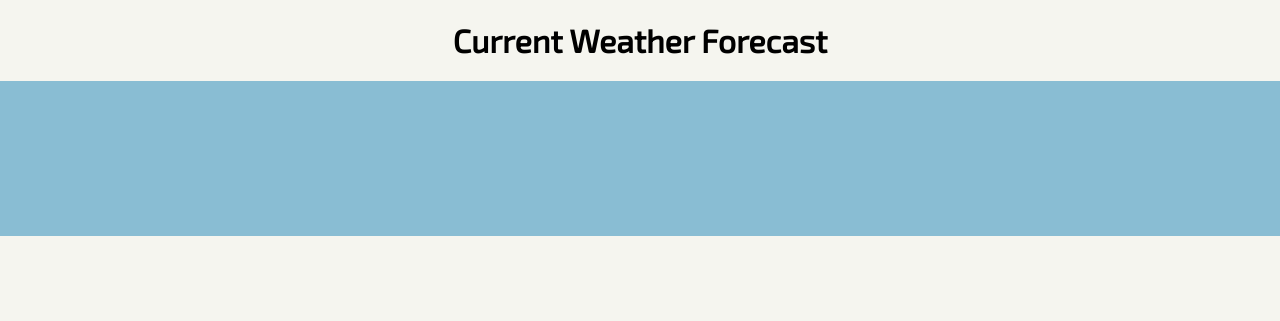
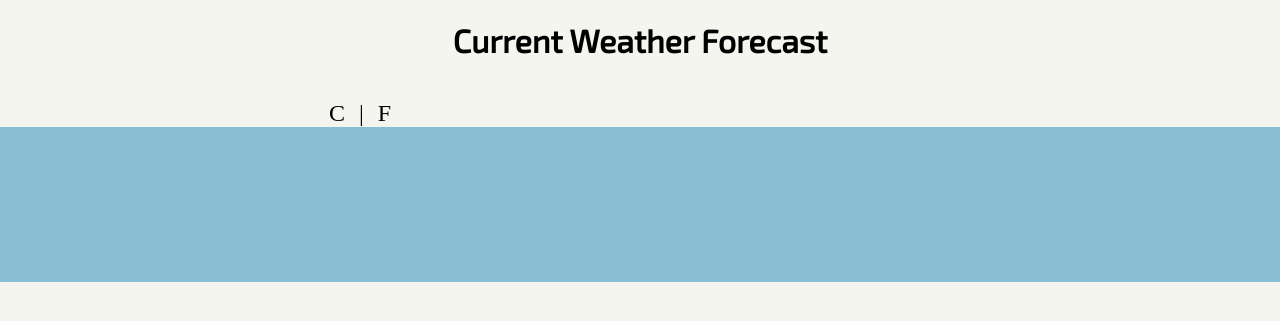
Before and after one commit to andrew2chan/WeatherMap, a PHP site: page / in a window 1280 px wide. Shown: the part 58-379 px from the top of the page. Run offline with PHP 8.4, Linux system fonts and the light colour scheme.

Commit message:
Added a bit more info

```diff
--- a/css/stylesheet.css
+++ b/css/stylesheet.css
@@ -139,8 +139,45 @@
 		padding: 0;
 	}
 
+	h3#weatherValue {
+		font-family: 'Exo 2', sans-serif;
+		margin: 0;
+		margin-bottom: 15px;
+		padding: 0;
+	}
+
+	h2#temperature {
+		display: inline-block;
+	}
+
+	div#celsius {
+		display: inline-block;
+		font-size: 150%;
+		margin: 0 5px;
+		cursor: pointer;
+	}
+
+	div#stick {
+		display: inline-block;
+		font-size: 150%;
+		margin: 0 5px;
+	}
+
+	div#fahrenheit {
+		display: inline-block;
+		font-size: 150%;
+		margin: 0 5px;
+		cursor: pointer;
+	}
+
+	div#celsius:hover, div#fahrenheit:hover {
+		color: #89bdd3;
+		-webkit-transition: all 0.5s ease-in-out;
+		transition: all 0.5s ease-in-out;
+	}
+
 	article {
-		width: 80%;
+		width: 50%;
 		margin: auto;
 	}
 }
--- a/index.html
+++ b/index.html
@@ -21,10 +21,15 @@
 <main>
 	<h1>Current Weather Forecast</h1>
 	<article>
-		<section> <!-- forecast -->
+		<section> <!-- current -->
 			<h2 id="city"></h2>
 			<h3 id="country"></h2>
+			<h3 id="weatherValue"></h3>
+			<div id="icon"></div>
 			<h2 id="temperature"></h2>
+			<div id="celsius">C</div>
+			<div id="stick">|</div>
+			<div id="fahrenheit">F</div>
 		</section>
 	</article>
 </main>
--- a/scripts/weathermap.js
+++ b/scripts/weathermap.js
@@ -1,3 +1,5 @@
+var kelvin;
+
 window.onload = function() {
 	var xhttp = new XMLHttpRequest();
 	xhttp.onreadystatechange = function() {
@@ -5,7 +7,7 @@
 			display(this);
 		}
 	};
-	xhttp.open("GET", "http://api.openweathermap.org/data/2.5/forecast/city?id=524901&APPID=e06d681eb49284222ec6c140b7cdf370&mode=xml", true);
+	xhttp.open("GET", "http://api.openweathermap.org/data/2.5/weather?q=toronto&APPID=e06d681eb49284222ec6c140b7cdf370&mode=xml", true);
 	xhttp.send();
 }
 
@@ -13,10 +15,27 @@
 	var i, j;
 	var txt = "";
 	var xmlDoc = xml.responseXML;
-	var city = xmlDoc.getElementsByTagName("name")[0].childNodes[0];
+	var city = xmlDoc.getElementsByTagName("city")[0].getAttribute("name");
 	var country = xmlDoc.getElementsByTagName("country")[0].childNodes[0];
 	var temperature = xmlDoc.getElementsByTagName("temperature")[0].getAttribute("value");
-	document.getElementById("city").innerHTML = city.nodeValue;
+	var icon = xmlDoc.getElementsByTagName("weather")[0].getAttribute("icon");
+	var weatherValue = xmlDoc.getElementsByTagName("weather")[0].getAttribute("value");
+	document.getElementById("city").innerHTML = city;
 	document.getElementById("country").innerHTML = country.nodeValue;
-	document.getElementById("temperature").innerHTML = temperature;
+	document.getElementById("icon").innerHTML = "<img src=\"http://openweathermap.org/img/w/" + icon + ".png\" alt=\"weather icon\">";
+	document.getElementById("temperature").innerHTML = Math.round(temperature - 273.15);
+	//document.getElementById("temperature").innerHTML = Math.round(temperature * (9/5) - 459.67);
+	document.getElementById("weatherValue").innerHTML = weatherValue;
+	kelvin = temperature;
 }
+
+document.getElementById("celsius").addEventListener("click", changeCelsius);
+document.getElementById("fahrenheit").addEventListener("click", changeFahrenheit);
+
+function changeCelsius() {
+	document.getElementById("temperature").innerHTML = Math.round(kelvin - 273.15);
+}
+
+function changeFahrenheit() {
+	document.getElementById("temperature").innerHTML = Math.round(kelvin * (9/5) - 459.67);
+}
```
